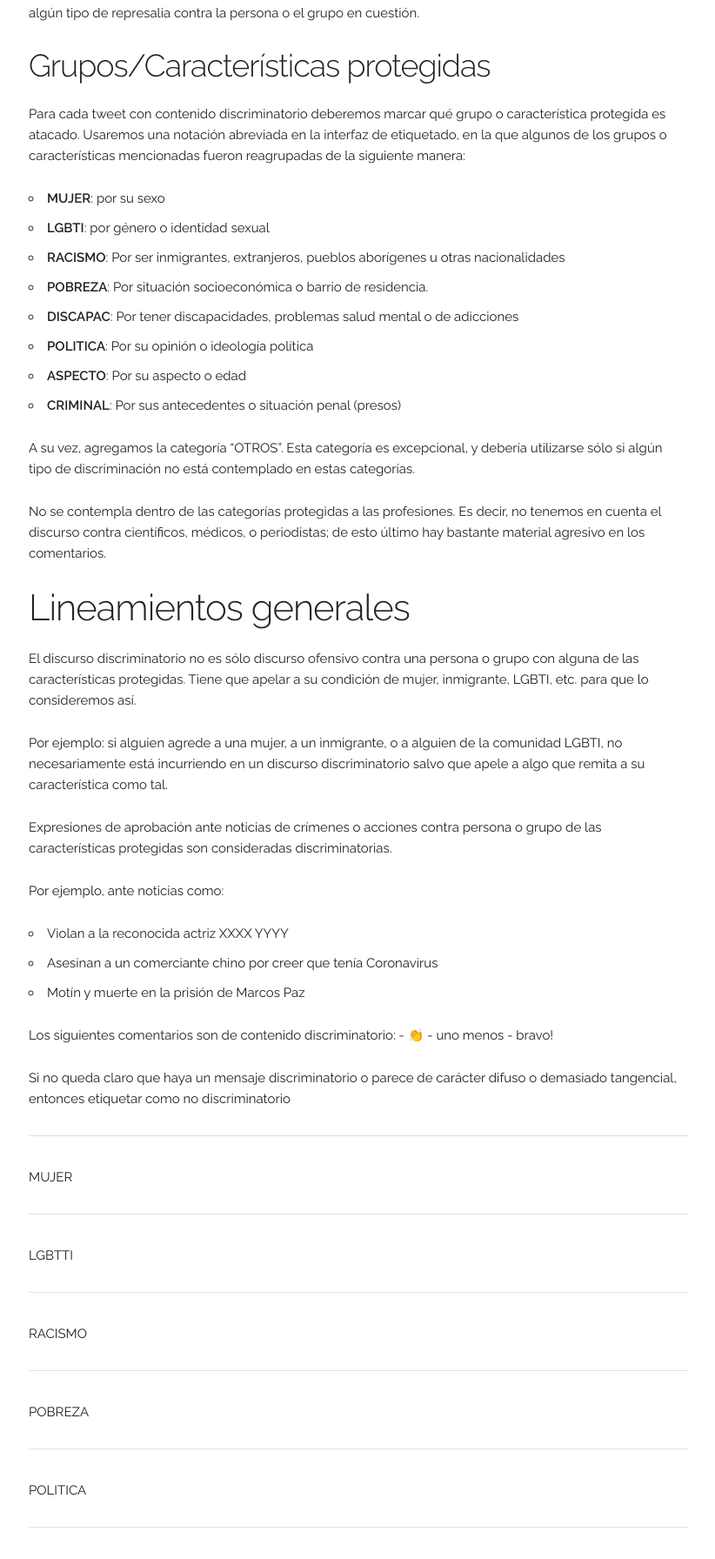
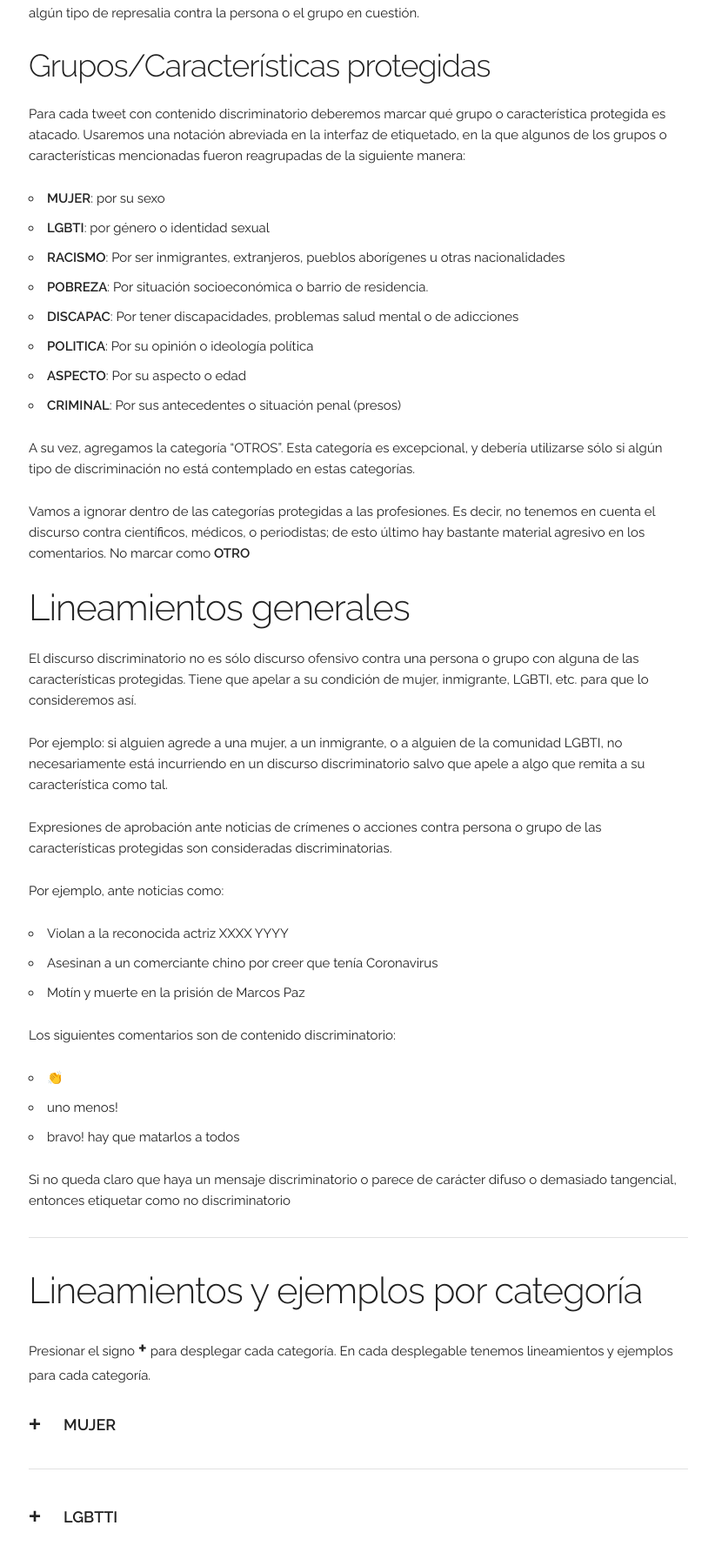
Before and after one commit to finiteautomata/news-labelling, a Django app: page / in a window 1280 px wide. Shown: the part 2360-4152 px from the top of the page at 87% size, without its empty margins (95-917 px from the left). Run offline with Django 3.2, Linux system fonts and the light colour scheme; the visitor is signed in with stand-in values (Sample User, id 1); data comes from the database, SQL or seed files in the repository; data that the repository does not hold is empty.

Commit message:
Guidelines style

```diff
--- /dev/null
+++ b/frontend/static/base/guidelines.css
@@ -0,0 +1,39 @@
+/* summary {
+  display: flex;
+  align-items: center;
+  content: "+";
+} */
+
+summary::-webkit-details-marker {
+  display: none;
+}
+
+summary {
+    display: flex;
+    align-items: center;
+    font-size: large;
+    font-weight: bold;
+}
+
+summary:before {
+    float: left;
+    height: 40px;
+    width: 40px;
+    font-size:x-large;
+    font-family:sans-serif;
+    font-weight: bold;
+    content: "+";
+}
+
+details[open] > summary:before {
+    content: "-";
+}
+
+blockquote{
+    background-color: lightgray;
+    font-weight: bold;
+}
+
+/* summary::after {
+    content: " ";
+} */
--- a/frontend/templates/guidelines.html
+++ b/frontend/templates/guidelines.html
@@ -6,7 +6,7 @@
     <ol>
         <li>En el tweet ¿hay discurso discriminatorio?</li>
         <li>Si hay discurso discriminatorio ¿este contenido llama a la acción –violenta o no violenta– contra el individuo o grupo ofendido?</li>
-        <li>Si hay discurso discriminatorio ¿cuáles son los grupos protegidos que son atacados? (se podrá elegir un subconjunto de la lista de motivos discriminatorios del INADI [3])</li>
+        <li>Si hay discurso discriminatorio ¿cuáles son los grupos protegidos que son atacados? (se podrá elegir un subconjunto de la lista de motivos discriminatorios del INADI)</li>
     </ol>
 
     <p> Las grupos/categorías protegidas que tendremos en cuenta son las siguientes: <p>
@@ -16,7 +16,7 @@
         <li>Por su género o identidad sexual (Colectivo LGBTTI)</li>
         <li>Por ser inmigrantes, extranjeros, pueblos aborígenes u otras nacionalidades (Xenofobia, racismo)</li>
         <li>Por situación socioeconómica o barrio de residencia.</li>
-        <li>Por tener discapacidades, problemas salud mental o de adicciones</li>
+        <li>Por tener discapacidades, problemas de salud mental o de adicciones</li>
         <li>Por su opinión o ideología política</li>
         <li>Por su aspecto o edad</li>
         <li>Por sus antecedentes penales o situación procesal</li>
@@ -80,7 +80,9 @@
     </ul>
 
     <p>A su vez, agregamos la categoría “OTROS”. Esta categoría es excepcional, y debería utilizarse sólo si algún tipo de discriminación no está contemplado en estas categorías.</p>
-    <p>No se contempla dentro de las categorías protegidas a las profesiones. Es decir, no tenemos en cuenta el discurso contra científicos, médicos, o periodistas; de esto último hay bastante material agresivo en los comentarios.</p>
+    <p>Vamos a ignorar dentro de las categorías protegidas a las profesiones. Es decir, no tenemos en cuenta el discurso contra científicos, médicos, o periodistas; de esto último hay bastante material agresivo en los comentarios.
+        No marcar como <strong>OTRO</strong></p>
+    <p></p>
 </div>
 
 <h2>Lineamientos generales</h2>
@@ -94,15 +96,26 @@
 <li>Motín y muerte en la prisión de Marcos Paz</li>
 </ul>
 <p>Los siguientes comentarios son de contenido discriminatorio:
-    - 👏
-    - uno menos
-    - bravo!</p>
+    <ul>
+        <li>👏</li>
+        <li>uno menos!</li>
+        <li>bravo! hay que matarlos a todos</li>
+    </ul>
+</p>
 <p>Si no queda claro que haya un mensaje discriminatorio o parece de carácter difuso o demasiado tangencial, entonces etiquetar como no discriminatorio</p>
 
 <hr />
 
+<h2> Lineamientos y ejemplos por categoría </h2>
+
+<p> Presionar el signo <strong style="font-size:x-large">+</strong> para desplegar cada categoría.
+
+En cada desplegable tenemos lineamientos y ejemplos para cada categoría.</p>
+
 <details id="details-mujer">
-    <summary> MUJER </summary>
+    <summary>
+        MUJER
+    </summary>
 
     <p>Insultar a una mujer sin hacer ninguna referencia particular a su condición de mujer no es suficiente para ser considerado discurso discriminatorio. Como regla: si el mismo insulto o agresión aplicase contra un hombre, entonces no debiéramos considerarlo como discriminación</p>
     <p>Insultos contra las expresiones políticas del movimiento de las mujeres son consideradas en esta categoría: si se las insulta como feminazis, aborteras, pañuelito verde, etc</p>
@@ -111,9 +124,10 @@
 
     <h4>EJEMPLOS:</h4>
 
-    <ul>
-    <li>Nati Jota furiosa por los comentarios que recibe en las redes.</li>
-    </ul>
+
+    <blockquote>
+        Nati Jota furiosa por los comentarios que recibe en las redes.
+    </blockquote>
     <h5>Comentarios sexistas:</h5>
     <ul>
     <li>Pero si sos de plástico nena! (opina de manera denigratoria de su apariencia)</li>
@@ -142,7 +156,7 @@
 <hr />
 
 <details id="details-lgbti">
-    <summary> LGBTTI </summary>
+    <summary>LGBTTI </summary>
 
     <p>Expresiones de disgusto o rechazo del estilo “qué asco” frente a integrantes de la colectividad deben ser marcados como discurso discriminatorio</p>
     <p>Apelaciones a la anatomía o del estilo “biologicistas” deben ser marcados como discurso discriminatorio</p>
@@ -177,10 +191,14 @@
     <li>Perdón pero qué nombre dice tu DNI?</li>
     </ul>
     <h5>Comentarios ofensivos pero no discriminatorios:</h5>
-    <p>Quién?
-    Y a quién le interesa lo que diga esta mujer?
-    Que se vaya a cagar
-    Agradecele al gobierno de Néstor que tenés derechos</p>
+
+        <ul>
+            <li>Y a quién le interesa lo que diga esta mujer?</li>
+            <li>Que se vaya a cagar</li>
+            <li>Agradecele al gobierno de Néstor que tenés derechos</li>
+        </ul>
+
+
 </details>
 
 <hr />
@@ -193,6 +211,7 @@
     <h4>Ejemplos:</h4>
     <blockquote>
     <p>Rescatan en China a cuarenta gatitos bebé que iban a ser utilizados en restaurantes</p>
+    </blockquote>
     <h4>Comentarios discriminatorios:</h4>
     <ul>
     <li>Chinos asquerosos</li>
@@ -219,12 +238,17 @@
     <li>Mienten con que controlaron el virus, cómo no van a mentir con esto también?</li>
     <li>De terror!</li>
     </ul>
-    <p>Tomas de terrenos: se profundizan las tomas en todo Buenos Aires</p>
-    </blockquote>
+
+    <blockquote>Tomas de terrenos: se profundizan las tomas en todo Buenos Aires</blockquote>
+
+
     <h5>Comentarios discriminatorios:</h5>
-    <p>Rajen a todos los peruanos de las tomas! (llama a la acción, además)
-    Increíble, cualquier paraguayo o bolita de mierda te saca la casa</p>
-    <hr />
+    <ul>
+
+        <li>Rajen a todos los peruanos de las tomas! (llama a la acción, además)</li>
+        <li>Increíble, cualquier paraguayo o bolita de mierda te saca la casa</li>
+        <li>negros hdp!</li>
+    </ul>
 </details>
 
 <hr />
@@ -234,21 +258,20 @@
     <p>Expresiones denigrantes sobre la condición socioeconómica son consideradas discriminatorias: referirse a las personas sin empleo como “vagos”, a otros como “(chori)planeros”
     Respecto a la gente que posee planes de asistencia social, si es una opinión general sin ser ofensiva no se considera discriminatoria (del estilo “hay que reducir el gasto social y los planes”, “perdieron la cultura del trabajo”)</p>
     <blockquote>
-    <h3>Artículo</h3>
-    <p>Presupuesto: aumentó el gasto en planes asistenciales durante la pandemia</p>
-    <h4>Ejemplos discriminatorios:</h4>
+    Presupuesto: aumentó el gasto en planes asistenciales durante la pandemia
+    </blockquote>
+    <h5>Ejemplos discriminatorios:</h5>
     <ul>
     <li>Basta de mantener vagos!</li>
     <li>Cansada de los planeros</li>
     <li>Che laburar estos atorrantes ni en pedo no?</li>
     <li>PARASITOS</li>
+    <li>negros vagos hijos de puta! (éste también es racista)</li>
     </ul>
-    <h4>Ejemplos no discriminatorios</h4>
+    <h5>Ejemplos no discriminatorios</h5>
     <ul>
     <li>La gente que trabaja y aporta impuestos es cada vez menos. Estamos al horno</li>
     </ul>
-    </blockquote>
-    <hr />
 </details>
 
 <hr />
@@ -263,14 +286,16 @@
     <li>Tratar de viejo/a, gordo/a, u otras cuestiones físicas deben ser marcados en las categorías respectivas, no acá</li>
     </ul>
     <blockquote>
-    <h3>Artículo</h3>
-    <p>Aumentó el gasto en planes asistenciales durante la pandemia</p>
-    <h4>Ejemplos discriminatorios:</h4>
+        Aumentó el gasto en planes asistenciales durante la pandemia
+    </blockquote>
+
+    <h5>Ejemplos discriminatorios:</h5>
     <ul>
         <li>BASTA ZURDOS DE ROBARNOS</li>
         <li>Bolcheviques de mierda</li>
     </ul>
-    <h4>Ejemplos no discriminatorios</h4>
+    <h5>Ejemplos no discriminatorios</h5>
+
     <ul>
         <li>La gente que trabaja y aporta impuestos es cada vez menos. Estamos al horno</li>
         <li>Qué gobierno de inútiles</li>
@@ -278,8 +303,8 @@
         <li>Hijos de mil puta!</li>
         <li>Siguen volando los sobres para el Congreso</li>
         <li>Siga siga la impresión</li>
+
     </ul>
-    </blockquote>
 </details>
 
 <hr />
@@ -292,21 +317,23 @@
     <li>En casos en las cuales haya solapamiento con mujer, marcar ambas</li>
     </ul>
     <h4>Ejemplos</h4>
+
     <blockquote>
-    <p>Luis Brandoni: “No convoqué el banderazo”</p>
+    Luis Brandoni: “No convoqué el banderazo”
+    </blockquote>
+
     <h5>Ejemplos discriminatorios:</h5>
     <ul>
     <li>Viejo de mierda!</li>
     <li>Qué decrépito impresentable que es este señor</li>
     <li>Estás gagá, pelotudo</li>
     </ul>
-    <p>Jorge Lanata vuelve a la televisión</p>
+    <blockquote>Jorge Lanata vuelve a la televisión</blockquote>
     <h5>Ejemplos discriminatorios:</h5>
     <ul>
     <li>Gordo chanta otra vez volvés a vender pescado podrido?</li>
     <li>porque no te vas vos tambien con todos bola de sebo!!!1</li>
     </ul>
-    </blockquote>
 </details>
 
 <hr />
@@ -315,9 +342,10 @@
     <summary>CRIMINAL</summary>
     <p>Cualquier comentario que celebre acciones contra criminales o personas privadas de su libertad (golpizas, asesinatos, muerte en motines, etc) entra en esta categoría
     En este ítem muchas veces veremos que son llamados a la acción: el de “matarlos”, llamar a reducir sus derechos, etc</p>
+
     <blockquote>
-    <h3>Artículo</h3>
-    <p>Muere un delincuente tras un enfrentamiento con la policía</p>
+    Muere un delincuente tras un enfrentamiento con la policía
+    </blockquote>
     <h5>Ejemplos discriminatorios:</h5>
     <ul>
     <li>Uno menos!</li>
@@ -328,14 +356,15 @@
     <h5>Ejemplos que además llaman a la acción</h5>
     <ul>
     <li>MUY BIEN! Felicitaciones al policía, hay que liquidarlos sin piedad</li>
+    <li>Mucha bala</li>
     </ul>
     <h5>Ejemplos no discriminatorios</h5>
     <ul>
     <li>Cómo puede ser que nuestra Ministra no haga nada?</li>
     <li>La policía actuó correctamente.</li>
     </ul>
-    <h3>Artículo</h3>
-    <p>Motín por el Coronavirus en Olmos: 3 muertos</p>
+
+    <blockquote>Motín por el Coronavirus en Olmos: 3 muertos</blockquote>
     <h5>Ejemplos discriminatorios y que llaman a la acción</h5>
     <ul>
     <li>Hay que rociar con nafta todas las cárceles</li>
@@ -343,7 +372,6 @@
     <li>Paredón y listo
     </li>
     </ul>
-    </blockquote>
 </details>
 
 <hr />
@@ -355,28 +383,30 @@
     <li>También referencias peyorativas a la salud mental de la persona en cuestión</li>
     <li>Decir “está loco” no entra acá</li>
     </ul>
+
     <blockquote>
-    <h3>Articulo</h3>
-    <p>Malena Pichot sale a cruzar a Baby Etchecopar</p>
-    <h4>Ejemplos discriminatorios:</h4>
+        Malena Pichot sale a cruzar a Baby Etchecopar<
+    </blockquote>
+
+    <h5>Ejemplos discriminatorios:</h5>
     <ul>
     <li>Callate faloperita!</li>
     </ul>
-    <h3>Artículo</h3>
-    <p>Jorge Lanata vuelve a la televisión</p>
-    <p>Ejemplos discriminatorios:</p>
+
+
+    <blockquote>Jorge Lanata vuelve a la televisión</blockquote>
+    <h5>Ejemplos discriminatorios:</h5>
     <ul>
     <li>Che no probaste dejar la merca gordo?</li>
     </ul>
-    <h3>Artículo</h3>
-    <p>Noticia sobre Patricia Bullrich</p>
-    <h4>Ejemplos discriminatorios:</h4>
+
+    <blockquote>Noticia sobre Patricia Bullrich</blockquote>
+    <h5>Ejemplos discriminatorios:</h5>
     <ul>
     <li>Largá la 🍾 Pato</li>
     <li>Borracha hdp
     </li>
     </ul>
-    </blockquote>
 </details>
 
 <hr>
--- a/frontend/templates/index.html
+++ b/frontend/templates/index.html
@@ -2,6 +2,8 @@
 {% load static %}
 
 {% block  head %}
+
+<link rel="stylesheet" href="{% static 'base/guidelines.css' %}"/>
 {% endblock %}
 
 
```
Lines whose indentation alone changed are shown as unchanged.
